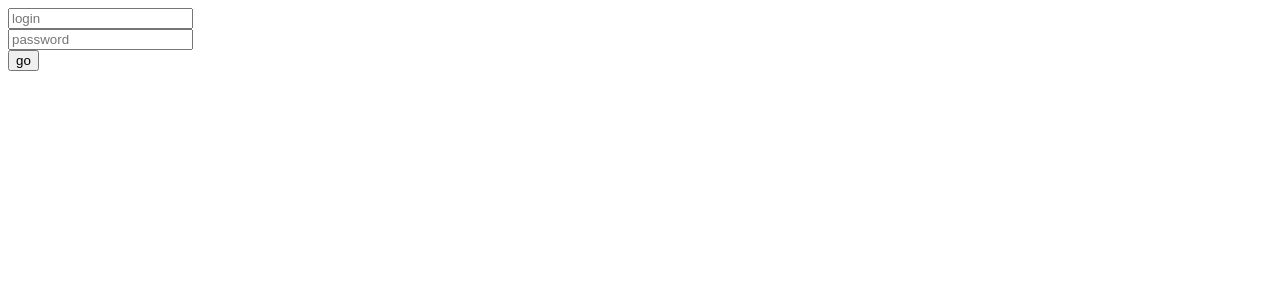
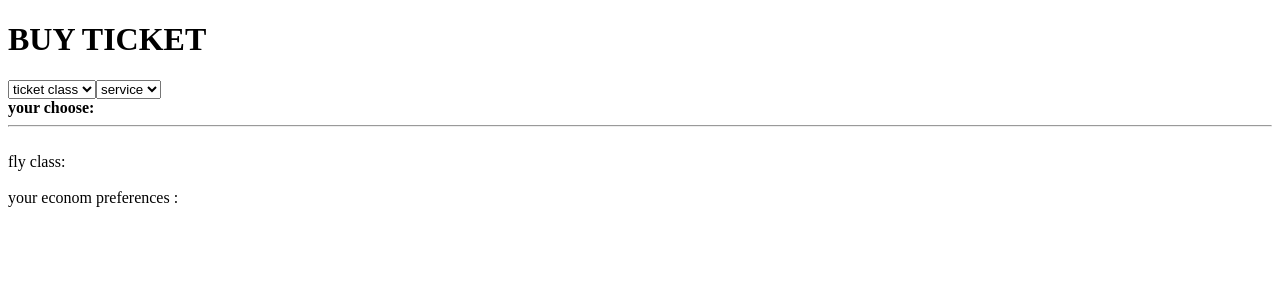
Before and after one commit to MichaelKvak/VueCourseDZ, a Vue app: page / in a window 1280 px wide. Shown: the top 300 px of the page. Built offline with nearby package versions, Linux system fonts and the light colour scheme.

Commit message:
second task dz4

```diff
--- a/src/App.vue
+++ b/src/App.vue
@@ -1,17 +1,17 @@
 <template>
   <div>
     <!-- 3.Використовуємо компонент, як новий тег -->
-    <log-pass />
+    <fly-menu />
   </div>
 </template>
 <script>
 //1. Імпортуємо файл
-import LogPass from "./components/DZ4/LogPass.vue";
+import FlyMenu from "./components/DZ4/FlyMenu.vue";
 export default {
   name: "App",
   components: {
     //2.Реєстрація
-    LogPass,
+    FlyMenu,
   },
 };
 </script>
```
